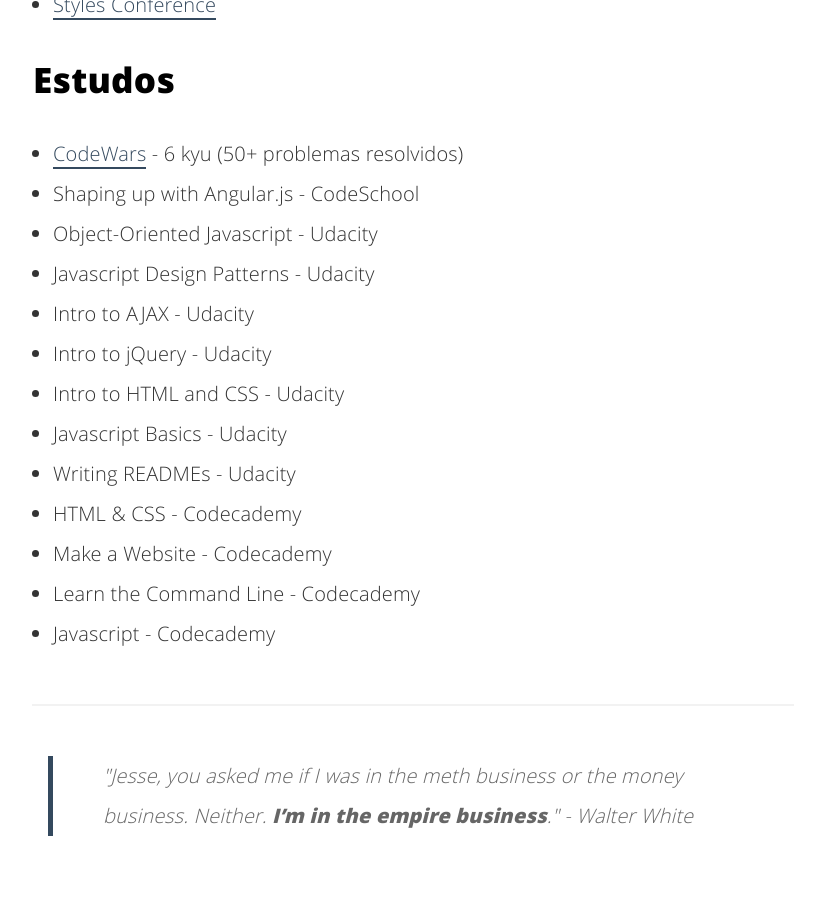
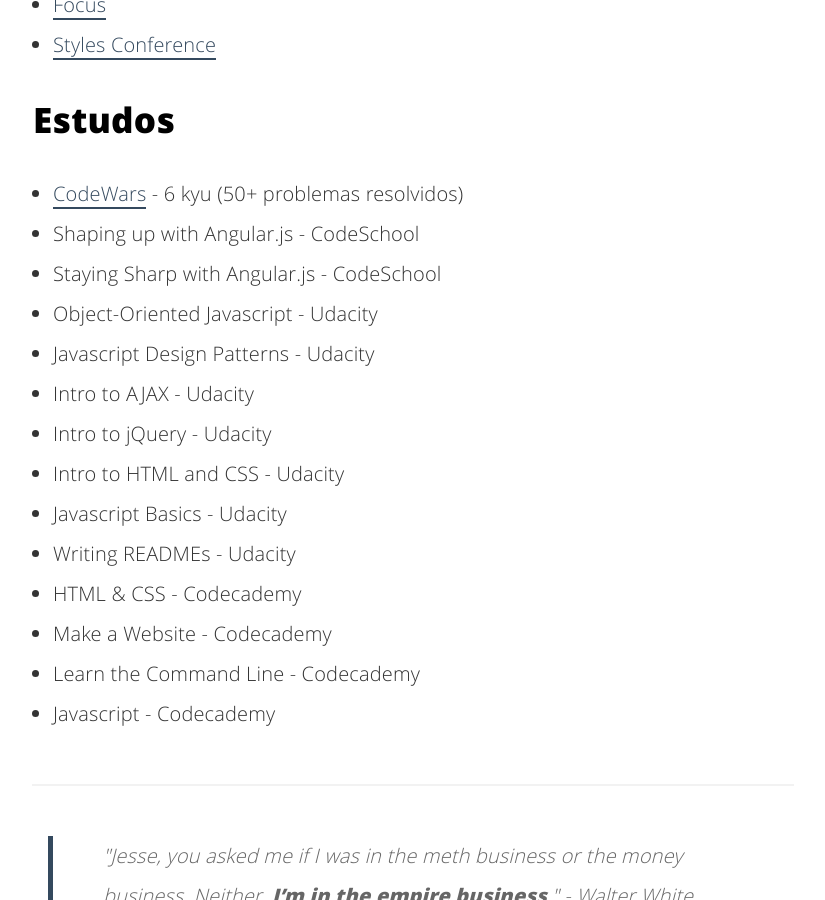
Before and after one commit to cauequeiroz/cauequeiroz.github.io, a Jekyll site: the page built from about.html, in a window 1280 px wide and 900 px high, scrolled down 3132 px. Shown: the whole window, without its empty margins (227-1052 px from the left). Built offline with Jekyll 4.4.1, drawn with Linux system fonts in a browser that asks for light colours.

Commit message:
Update about

```diff
--- a/about.html
+++ b/about.html
@@ -61,6 +62,7 @@
 <ul>
 	<li><a href="https://www.codewars.com/users/cauequeiroz">CodeWars</a> - 6 kyu (50+ problemas resolvidos)</li>
     <li>Shaping up with Angular.js - CodeSchool</li>
+    <li>Staying Sharp with Angular.js - CodeSchool</li>
 	<li>Object-Oriented Javascript - Udacity</li>
 	<li>Javascript Design Patterns - Udacity</li>
     <li>Intro to AJAX - Udacity</li>
```
Also changed, not shown: other parts of about.html (+1 -0 lines).
